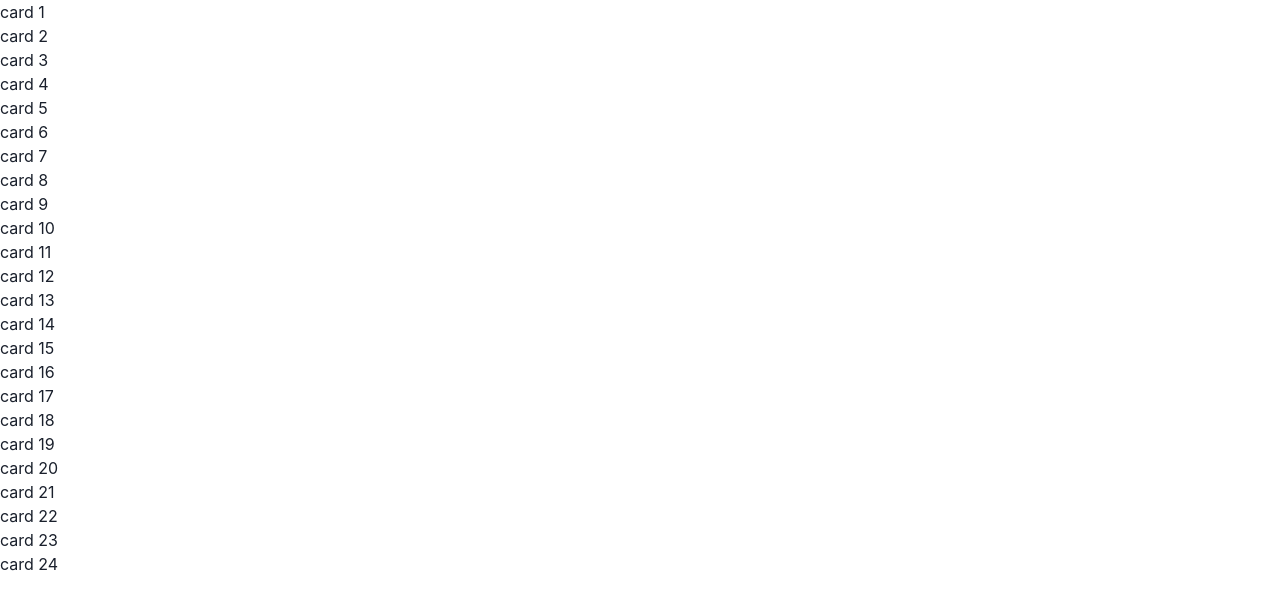
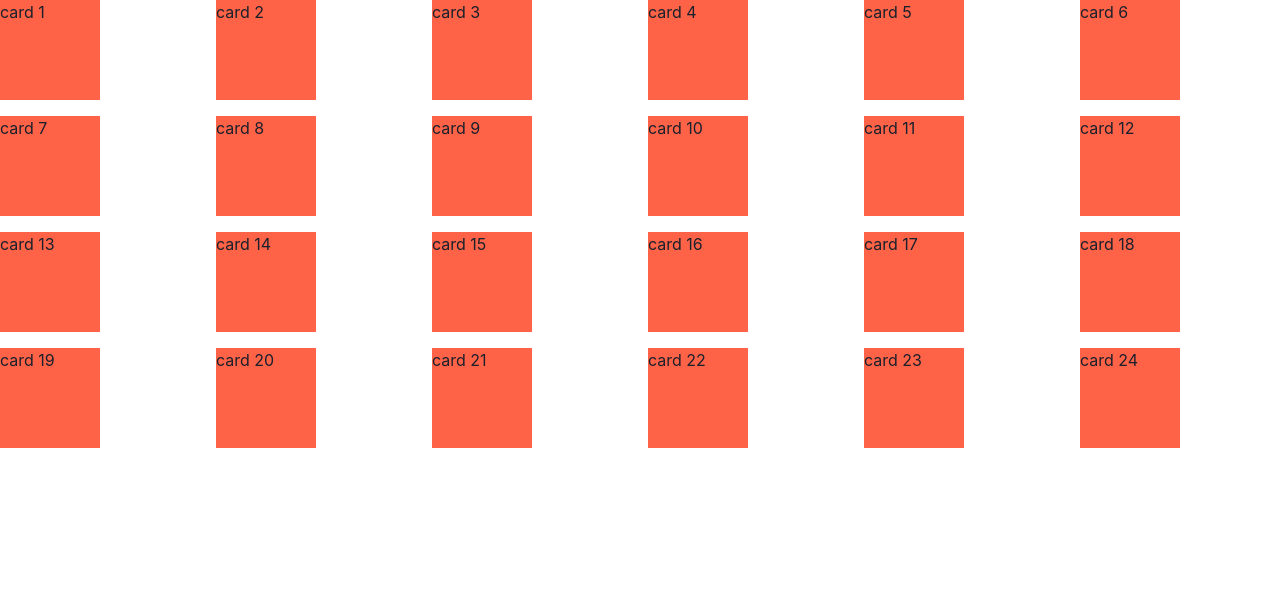
Before and after one commit to tapioteras/memory-game, a React (Vite) app: page / in a window 1280 px wide. Shown: the top 610 px of the page. Built offline with nearby package versions, Linux system fonts and the light colour scheme; the HTML template or start-up script is replaced by a standard one.

Commit message:
Add initial layout for the cards

```diff
--- a/src/App.tsx
+++ b/src/App.tsx
@@ -1,7 +1,10 @@
 import * as React from 'react';
-import {ChakraProvider, Box} from "@chakra-ui/react";
+import {ChakraProvider, Box, SimpleGrid} from "@chakra-ui/react";
 
-const generateDeck = (amount: number = 24) => Array.from(Array(amount), (_,x) => x).map((k, i) => <Box>card {i + 1}</Box>)
+const generateDeck = (amount: number = 24) =>
+  <SimpleGrid columns={6} spacing={4}>
+    {Array.from(Array(amount), (_, x) => x).map((k, i) => <Box key={`card-${i}`} bg="tomato" height={100} width={100}>card {i + 1}</Box>)}
+  </SimpleGrid>
 
 const App = () =>
   <ChakraProvider>
```
